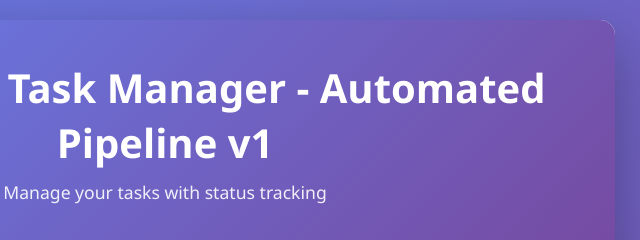
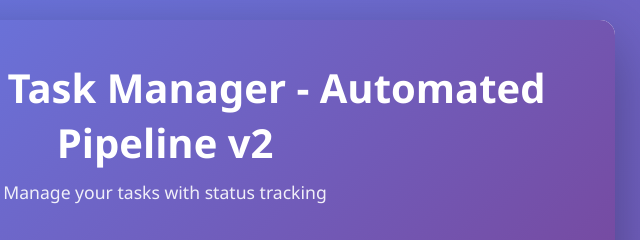
Before and after one commit to Vrushali-646/devops-task-manager, a website: page public/index.html in a window 1280 px wide. Shown: the top 240 px of the page, 475-1115 px from the left. Drawn offline with Linux system fonts and the light colour scheme.

Commit message:
Title change

```diff
--- a/public/index.html
+++ b/public/index.html
@@ -9,7 +9,7 @@
 <body>
     <div class="container">
         <header>
-            <h1>🚀 DevOps Task Manager - Automated Pipeline v1</h1>
+            <h1>🚀 DevOps Task Manager - Automated Pipeline v2</h1>
             <p class="subtitle">Manage your tasks with status tracking</p>
         </header>
 
```
